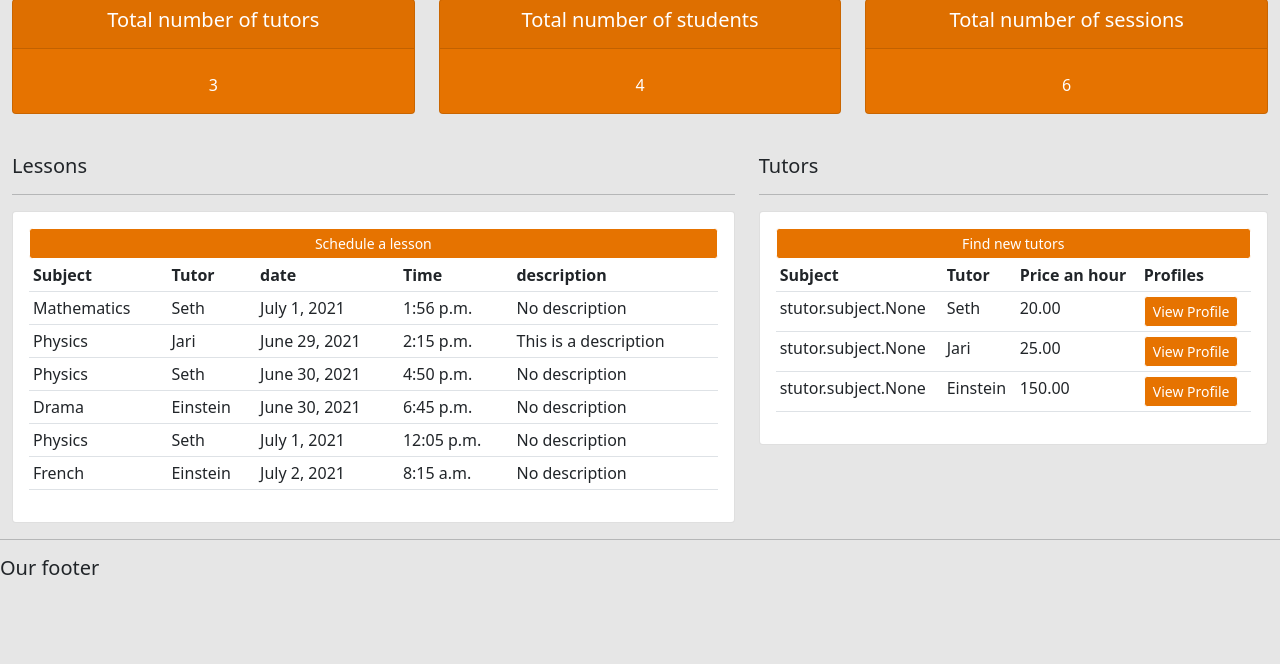
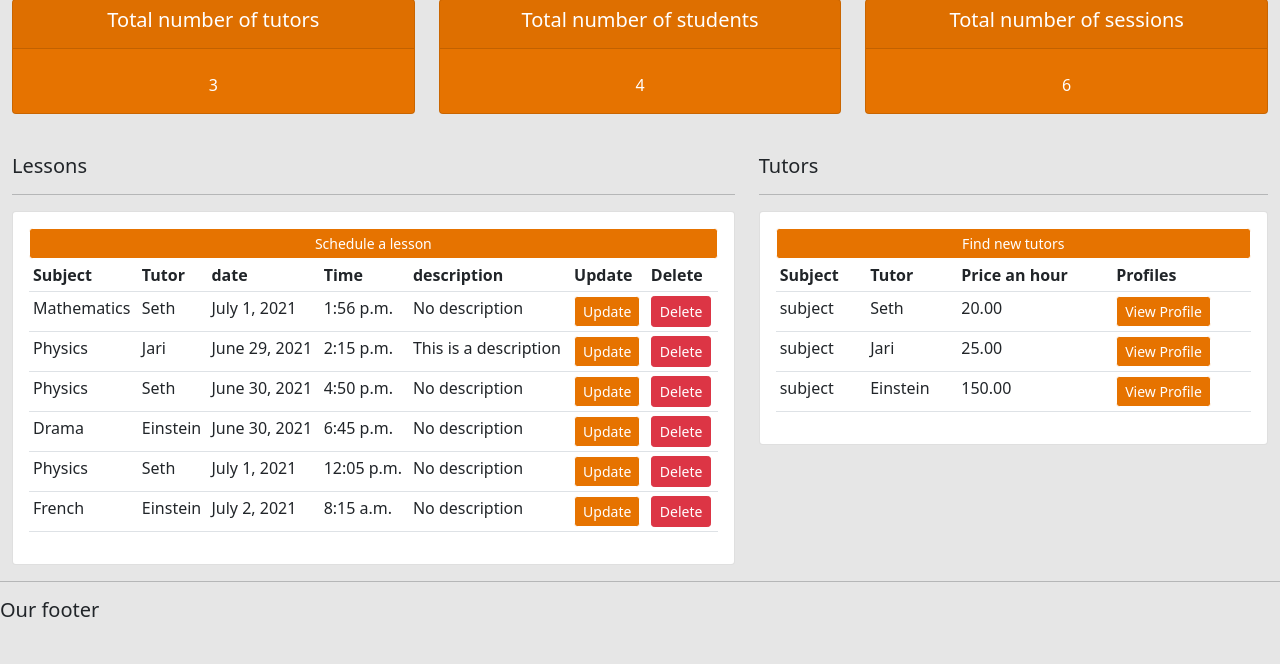
Before and after one commit to SethCardoen/tutorplaform123, a Django app: page / in a window 1280 px wide. Shown: the part 136-800 px from the top of the page. Run offline with Django 3.2, Linux system fonts and the light colour scheme; data comes from the database, SQL or seed files in the repository; both versions use the stored data as it was after the commit; some libraries are stand-ins or nearby versions.

Commit message:
prefilled update lessons in dashboard form

```diff
--- a/stutor/templates/stutor/dashboard.html
+++ b/stutor/templates/stutor/dashboard.html
@@ -34,6 +34,8 @@
           <th>date</th>
           <th>Time</th>
           <th>description</th>
+          <th>Update</th>
+          <th>Delete</th>
         </tr>
 
          {% for i in ses %}
@@ -43,6 +45,8 @@
             <td>{{i.date}}</td>
             <td>{{i.time}}</td>
             <td>{{i.description}}</td>
+            <td> <a class="btn btn-primary  btn-sm btn-block" href="{% url 'update_session' i.id %}">Update</a> </td>
+            <td> <a class="btn btn-danger  btn-sm btn-block" href="">Delete</a> </td>
           </tr>
         {% endfor %}
 
@@ -66,7 +70,7 @@
 
         {% for i in tut %}
           <tr>
-            <td>{{i.subject}}</td>
+            <td>subject</td>
             <td>{{i.name}}</td>
             <td>{{i.price_an_hour}}</td>
             <td> <a class="btn btn-primary  btn-sm btn-block" href="{% url 'tutor' i.id %}">View Profile</a> </td>
--- a/stutor/urls.py
+++ b/stutor/urls.py
@@ -6,5 +6,6 @@ urlpatterns = [
     path('student/', views.student_page, name='student'),
     path('tutor/<str:pk_tutor>/', views.tutor_page, name='tutor'),
 
-    path('create_session/', views.create_session, name = "create_session"),
+    path('create_session/', views.create_session, name = 'create_session'),
+    path('update_session/<str:pk_update_session>/', views.update_session, name = 'update_session'),
 ]
--- a/stutor/views.py
+++ b/stutor/views.py
@@ -53,3 +53,10 @@ def create_session(request):
 
     context = {'form': form}
     return render(request, 'stutor/session_form.html', context)
+
+def update_session(request, pk_update_session):
+    sessio = session.objects.get(id=pk_update_session)
+    form = sessionform(instance=sessio)
+
+    context = {'form': form}
+    return render(request, 'stutor/session_form.html', context)
```
Also changed, not shown: db.sqlite3.
